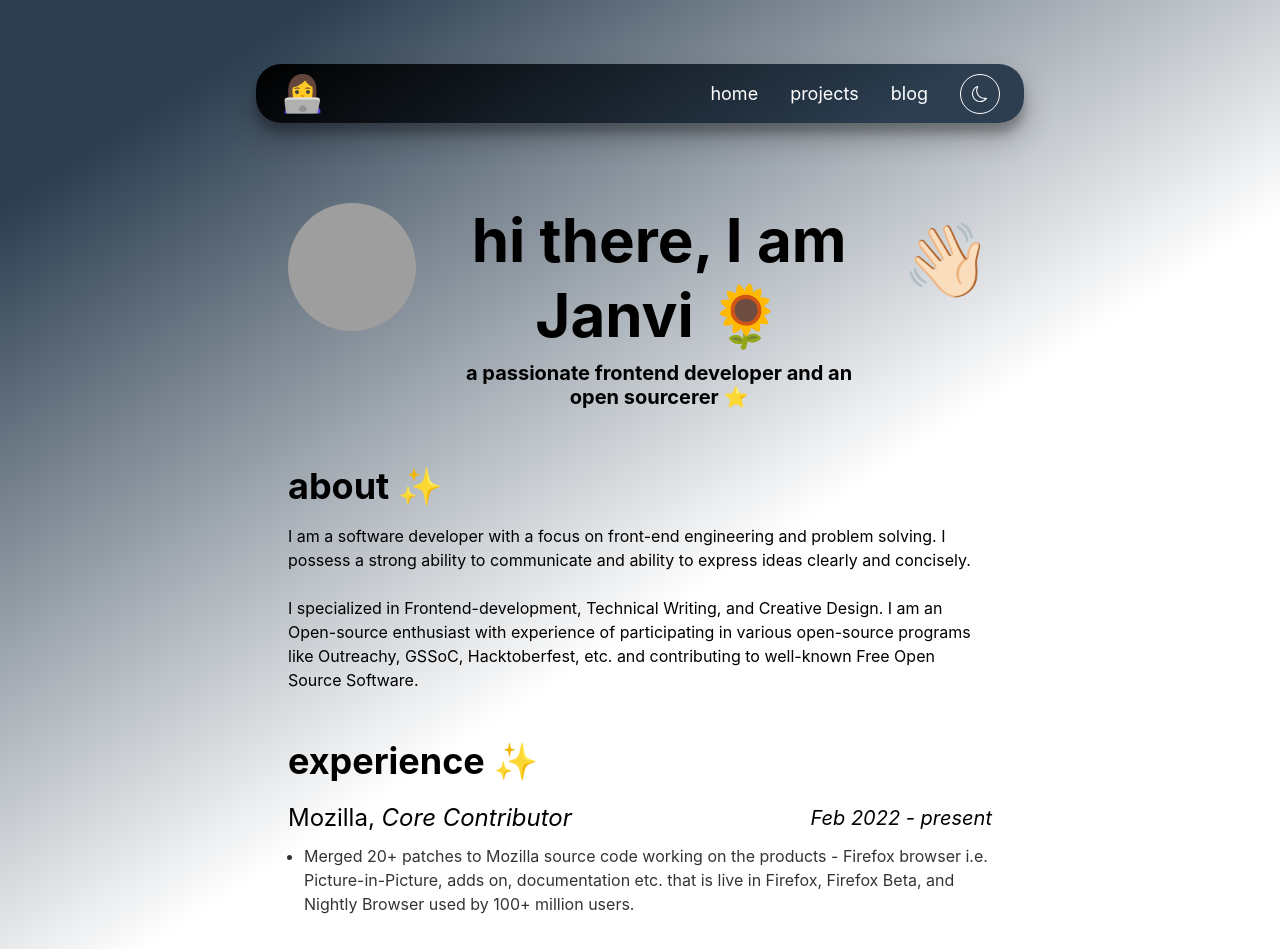
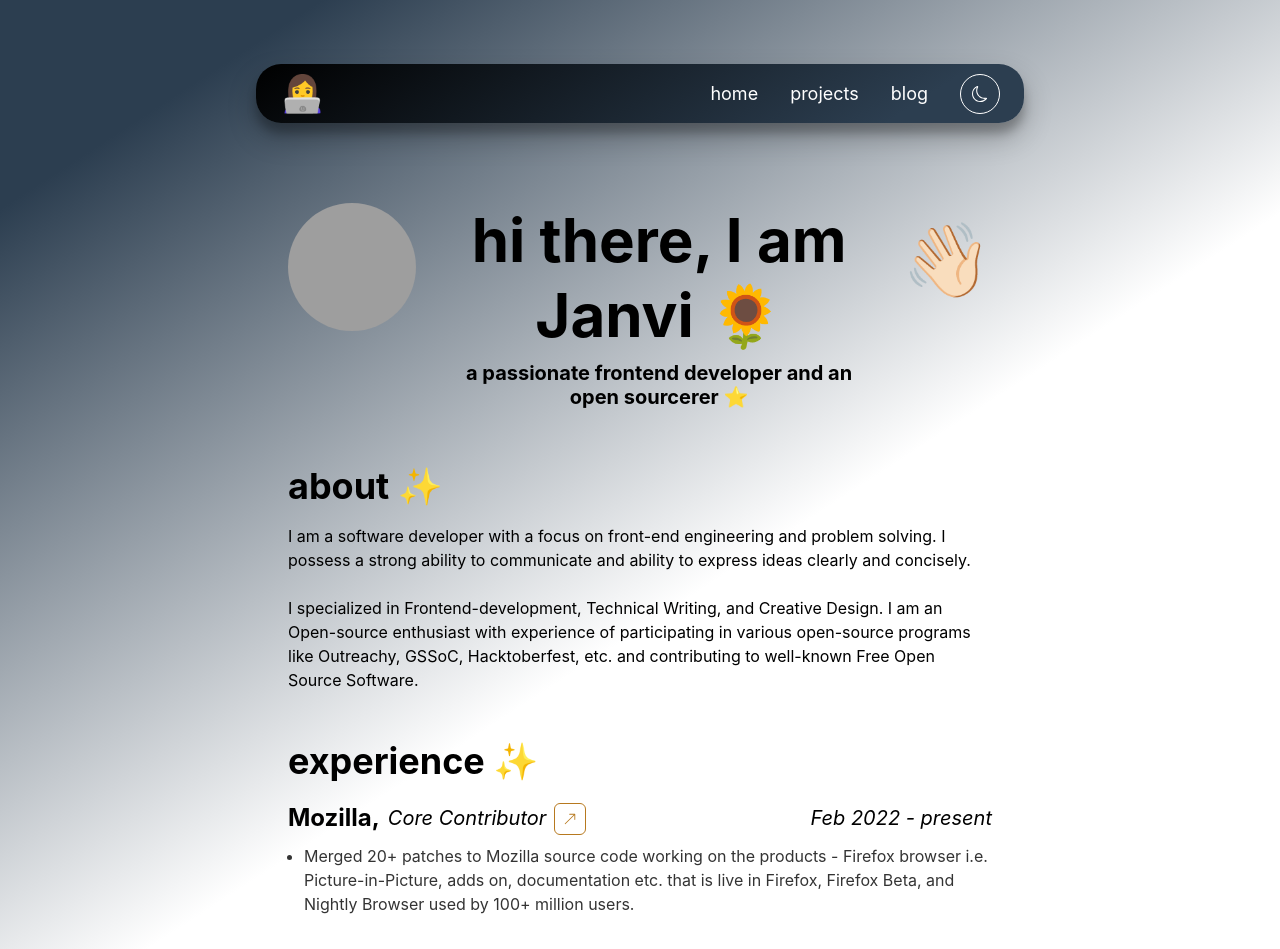
Before and after one commit to janvi01/minimalist-dev-portfolio, a Next.js app: page / in a window 1280 px wide. Shown: the top 949 px of the page. Built offline with nearby package versions, Linux system fonts and the light colour scheme; grey boxes are pictures that could not be loaded.

Commit message:
added experience ref links

```diff
--- a/src/components/experience.js
+++ b/src/components/experience.js
@@ -7,9 +7,12 @@ import {
   Text,
   UnorderedList,
   useColorModeValue,
+  IconButton,
+  Link,
 } from "@chakra-ui/react";
 import { experienceData } from "@/data/experienceData";
 import { Fade } from "react-awesome-reveal";
+import { BsArrowUpRight } from "react-icons/bs";
 
 function Experience() {
   const ulcolor = useColorModeValue("blackAlpha.800", "whiteAlpha.800");
@@ -28,9 +31,23 @@ function Experience() {
           return (
             <Box mb="8" key={key}>
               <HStack justify={"space-between"} fontSize="2xl" mb="2">
-                <Text>
-                  {items.company}, <i>{items.position}</i>
-                </Text>
+                <HStack>
+                  <Text fontWeight={"bold"} fontSize="2xl">
+                    {items.company},
+                  </Text>
+                  <Text fontStyle={"italic"} fontSize="xl">
+                    {items.position}
+                  </Text>
+                  <Link href={items.refLink}>
+                    <IconButton
+                      aria-label="reference"
+                      size={"sm"}
+                      variant="outline"
+                      colorScheme={"yellow"}
+                      icon={<BsArrowUpRight />}
+                    />
+                  </Link>
+                </HStack>
                 <Text fontStyle={"italic"} fontSize="xl">
                   {items.startingDate} - {items.endingDate}
                 </Text>
--- a/src/data/experienceData.js
+++ b/src/data/experienceData.js
@@ -7,6 +7,7 @@ export const experienceData = [
     description: [
       "Merged 20+ patches to Mozilla source code working on the products - Firefox browser i.e. Picture-in-Picture, adds on, documentation etc. that is live in Firefox, Firefox Beta, and Nightly Browser used by 100+ million users.",
     ],
+    refLink: "https://phabricator.services.mozilla.com/p/janvibajo1/",
   },
   {
     company: "Mozilla",
@@ -17,5 +18,6 @@ export const experienceData = [
       "Selected as one of the outreachy interns from a pool of 3500+ applicants worldwide working on the project Firefox Picture-in-Picture Improvements.",
       "Added new controls, subtitle support for various sites, wrote unit tests and fix misc bugs to Picture-in-Picture.",
     ],
+    refLink: "https://bugzilla.mozilla.org/show_bug.cgi?id=1778801",
   },
 ];
--- a/src/pages/projects.js
+++ b/src/pages/projects.js
@@ -1,5 +1,4 @@
 import { projectsData } from "@/data/projectsData";
-import styles from "../styles/Home.module.css";
 import {
   Stack,
   Text,
@@ -17,7 +16,7 @@ function Projects() {
   const cardcolor = useColorModeValue("white", "gray.900");
   const namecolor = useColorModeValue("gray.700", "white");
   return (
-    <Box minHeight={"70vh"}>
+    <Box minHeight={"70vh"} mt="20" mb="10">
       <AttentionSeeker effect="bounce">
         <Heading
           as={"h1"}
```
